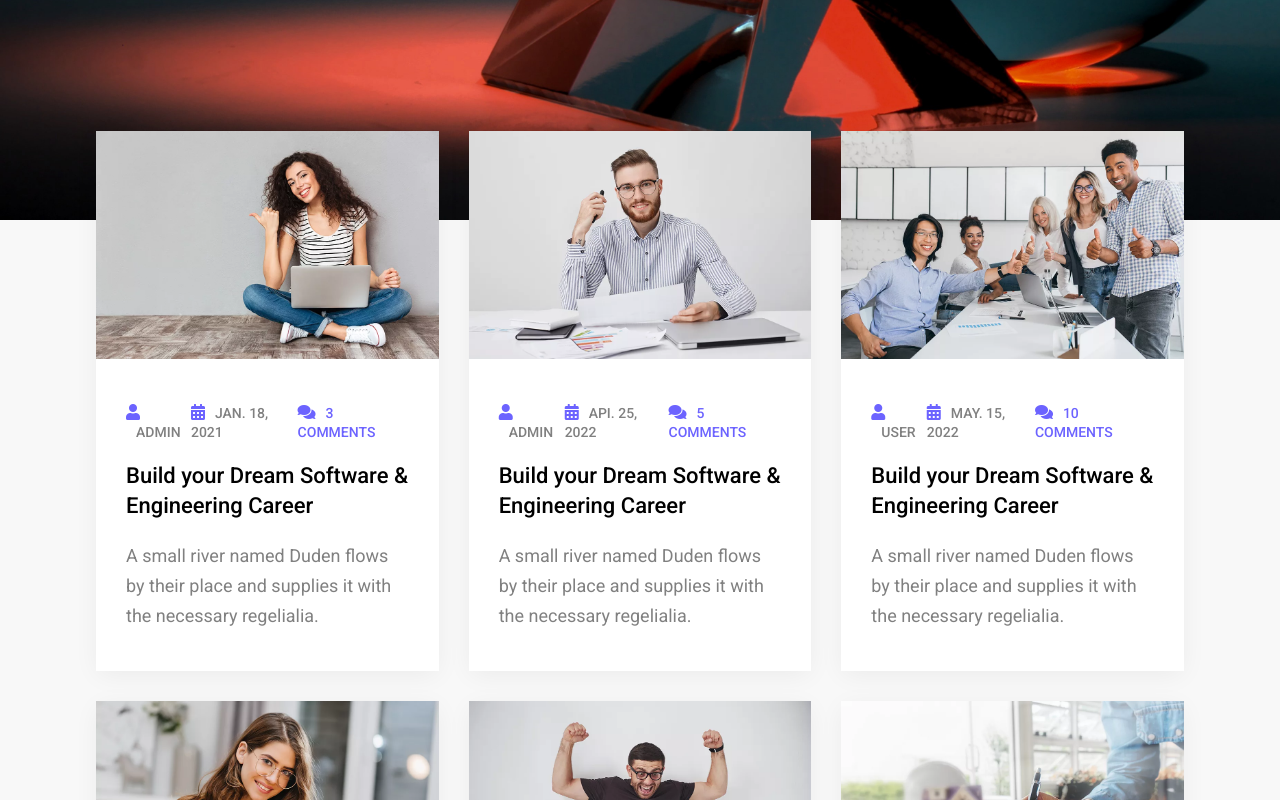
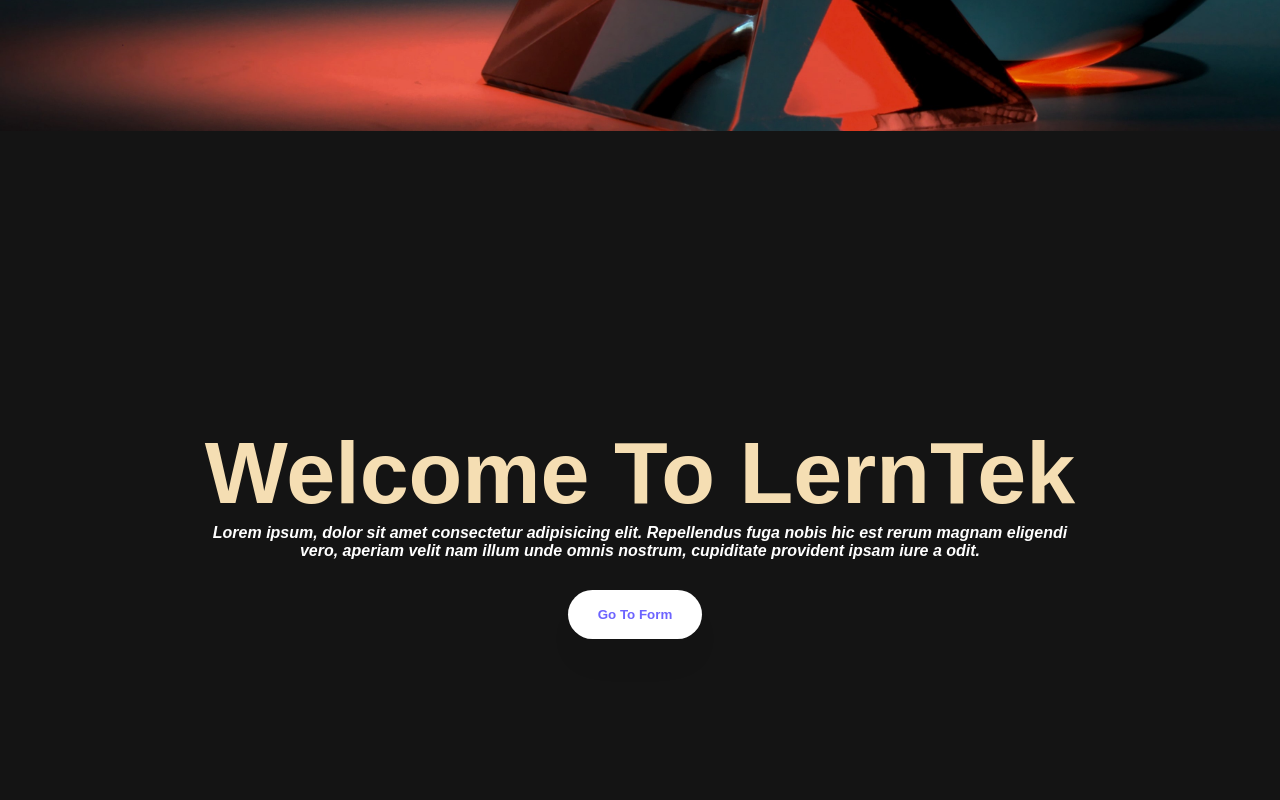
Before and after one commit to LernTek/LernTek-Main, a React (Create React App) app: page /blog in a window 1280 px wide. Shown: the part 580-1380 px from the top of the page. Built offline with nearby package versions, Linux system fonts and the light colour scheme.

Commit message:
blog page errors

```diff
--- a/src/components/blog/Blog.jsx
+++ b/src/components/blog/Blog.jsx
@@ -8,6 +8,11 @@ const Blog = () => {
     <>
       <Back title='Blog Posts' />
       <section className='blog padding'>
+        <div className="blog-head">
+          <div className="blog-title" >Welcome To LernTek</div>
+          <h4 className="blog-paragraph">Lorem ipsum, dolor sit amet consectetur adipisicing elit. Repellendus fuga nobis hic est rerum magnam eligendi vero, aperiam velit nam illum unde omnis nostrum, cupiditate provident ipsam iure a odit.</h4>
+          <button>Go To Form</button>
+      </div>
         <div className='container grid2'>
           <BlogCard />
         </div>
--- a/src/components/blog/BlogCard.jsx
+++ b/src/components/blog/BlogCard.jsx
@@ -5,7 +5,7 @@ const BlogCard = () => {
   return (
     <>
       {blog.map((val) => (
-        <div className='items shadow'>
+        <div className='blog-card items shadow'>
           <div className='img'>
             <img src={val.cover} alt='' />
           </div>
@@ -15,17 +15,17 @@ const BlogCard = () => {
                 <i className='fa fa-user'></i>
                 <label htmlFor=''>{val.type}</label>
               </span>
-              <span>
+              {/* <span>
                 <i className='fa fa-calendar-alt'></i>
                 <label htmlFor=''>{val.date}</label>
               </span>
               <span>
                 <i className='fa fa-comments'></i>
                 <label htmlFor=''>{val.com}</label>
-              </span>
+              </span> */}
             </div>
             <h1>{val.title}</h1>
-            <p>{val.desc}</p>
+          <button className="blog-btn">Read More</button>
           </div>
         </div>
       ))}
--- a/src/components/blog/blog.css
+++ b/src/components/blog/blog.css
@@ -1,3 +1,6 @@
+body{
+overflow-x: hidden;
+}
 .blog img {
   width: 100%;
   height: 100%;
@@ -6,7 +9,42 @@
 .blog .text {
   padding: 40px 30px;
 }
+.blog-head{
+  height: 100vh;
+  width: 100vw;
+  background-color: hsl(0deg 0% 7.84%);
+  display: flex;
+  justify-content: center;
+  align-items: center;
+  flex-direction: column;
+  margin-bottom: 10%;
+}
 
+.blog-btn{
+  background-color: #6c63ff;
+  color: white;
+  width: 100%;
+
+}
+
+.blog-title{
+  color: wheat;
+  font-size: 5.5rem;
+  font-weight: 900;
+  font-family: sans-serif;
+}
+.blog-paragraph{
+  text-align: center;
+  color: white;
+  padding:0 15%;
+  font-style: italic;
+  font-family: Arial, Helvetica, sans-serif;
+}
+
+.blog-head button{
+  border-radius:  120px;
+
+}
 .blog h1 {
   font-weight: 500;
   font-size: 22px;
@@ -17,9 +55,12 @@
 
 .blog h1:hover {
   color: #6c63ff;
-  cursor: pointer;
 }
+.blog-card:hover{
 
+  box-shadow: 0 1rem 1rem rgba(0, 0, 0, .2);
+
+}
 .blog span {
   text-transform: uppercase;
   font-weight: 500;
```
